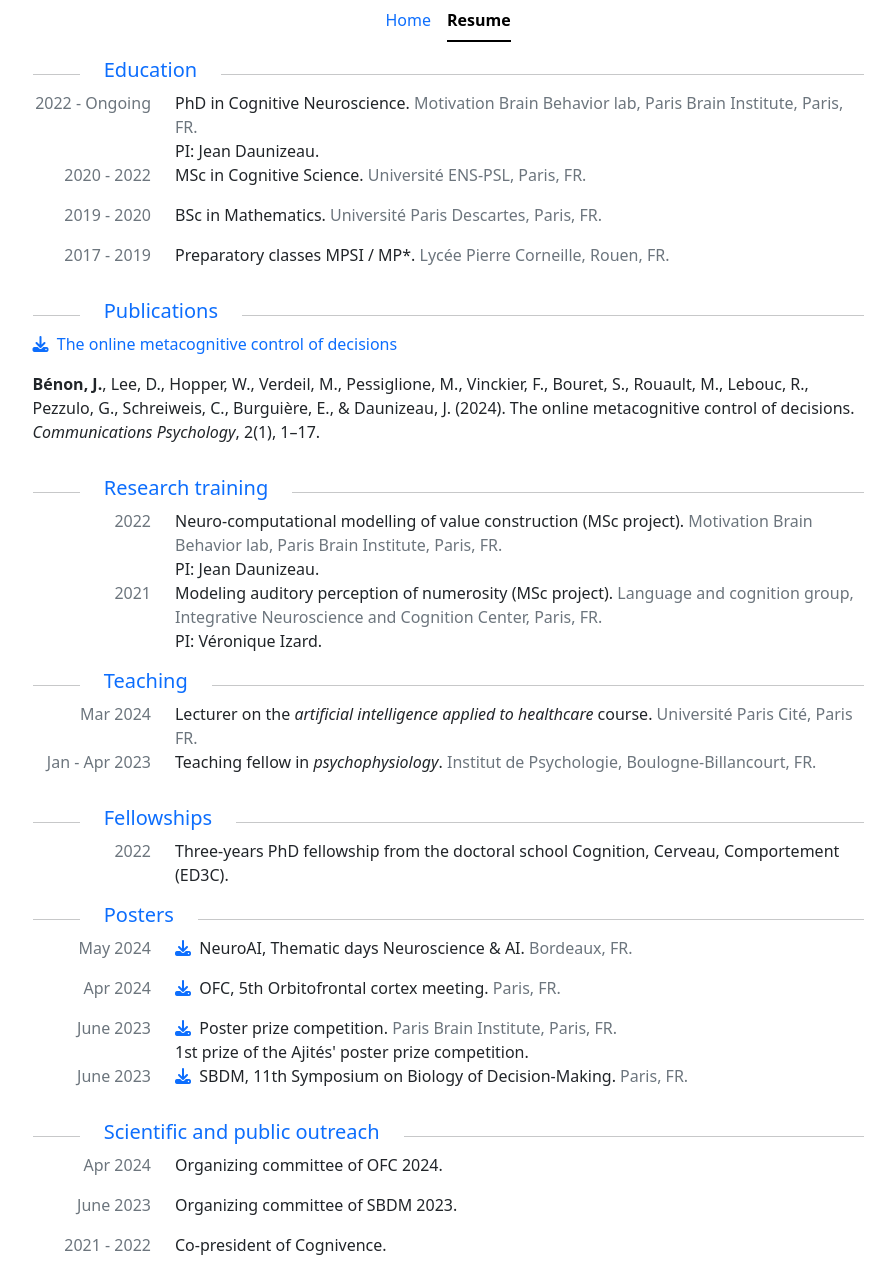
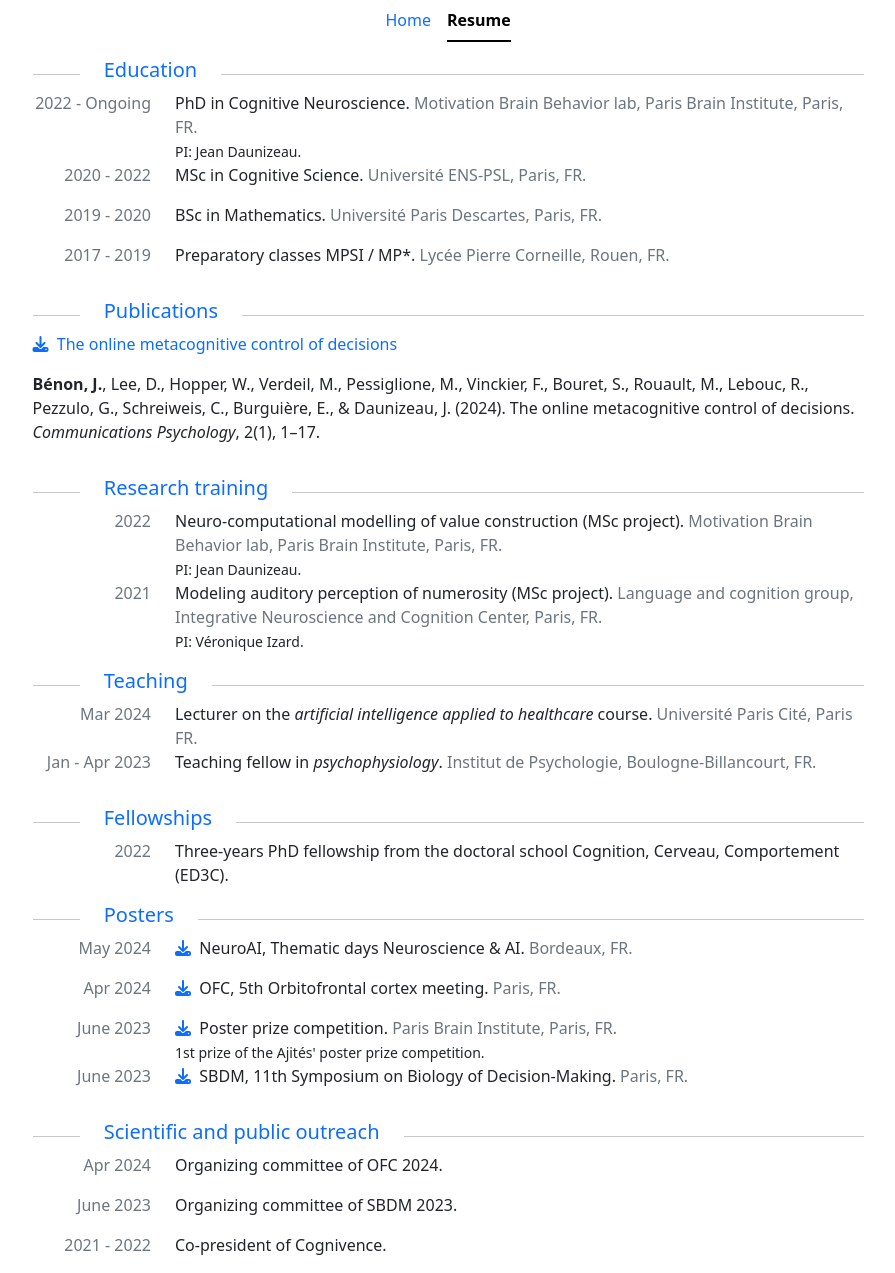
Before and after one commit to jbenon/jbenon.github.io, a Jekyll site: the page built from resume.html, in a window 1280 px wide. Shown: the whole page, without its empty margins (192-1087 px from the left). Built offline with Jekyll 4.4.1, drawn with Linux system fonts in a browser that asks for light colours; nearby versions of some CDN libraries.

Commit message:
Print details smaller

```diff
--- a/resume.html
+++ b/resume.html
@@ -62,7 +62,7 @@ layout: default
                     {{item.place}}
                   </span>
                   {% if item.details %}
-                    <span>
+                    <span class="small">
                       <br>{{item.details}}
                     </span>
                   {% endif %}
```
